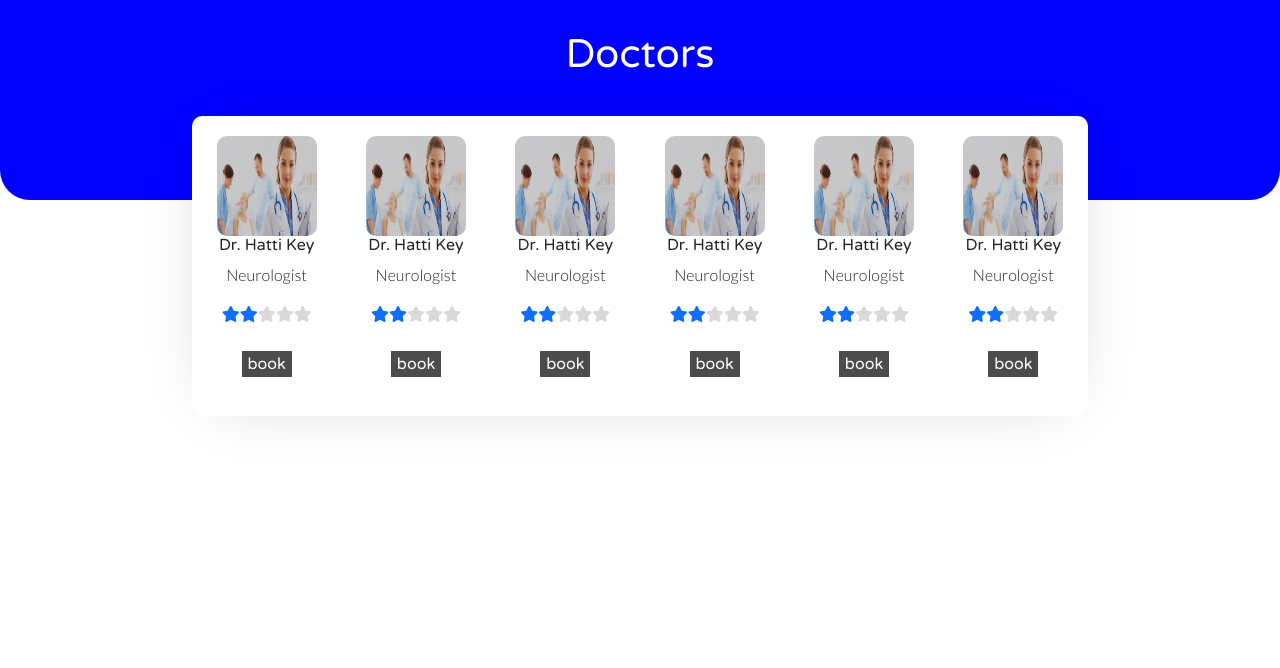
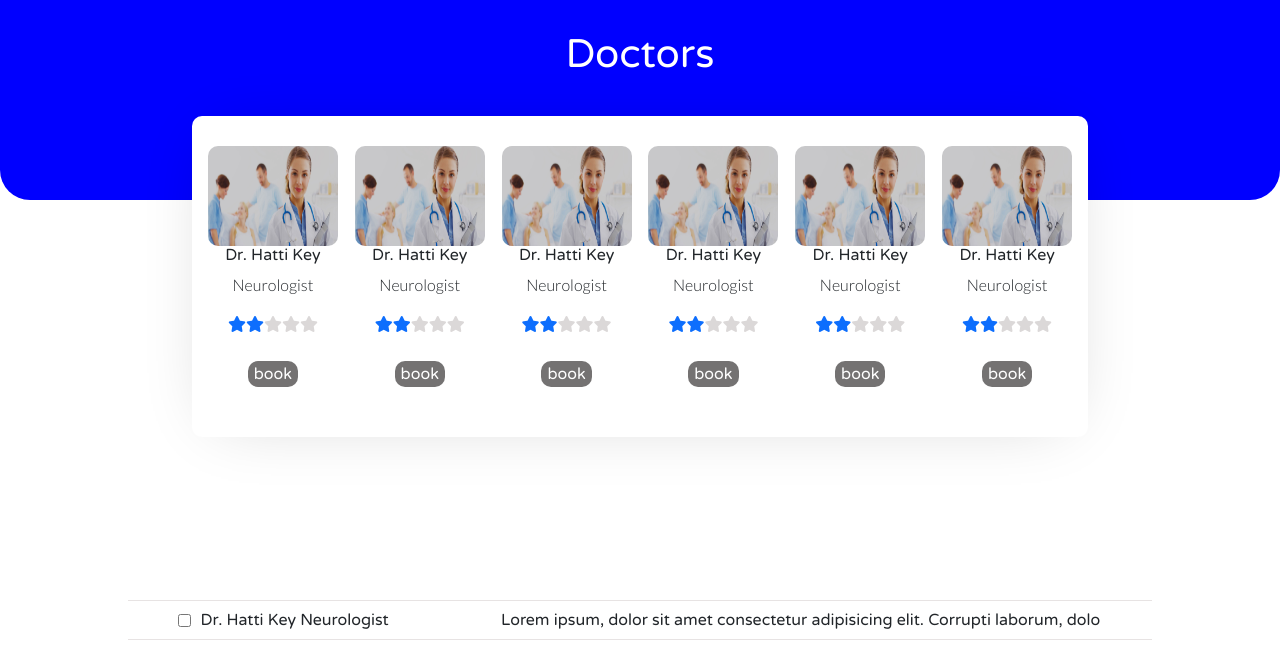
Before and after one commit to che30/front_end_appointment, a React (Create React App) app: page /Dashboard in a window 1280 px wide. Shown: the top 668 px of the page. Built offline with nearby package versions, Linux system fonts and the light colour scheme.

Commit message:
Fix styleint errors

```diff
--- a/src/App.css
+++ b/src/App.css
@@ -32,6 +32,7 @@
   from {
     transform: rotate(0deg);
   }
+
   to {
     transform: rotate(360deg);
   }
--- a/src/components/Dashboard.css
+++ b/src/components/Dashboard.css
@@ -1,10 +1,4 @@
 .header {
-    /* background-image: url('../assets/images/dashboard.jpg');
-    background-repeat: no-repeat;
-    background-size: cover;
-    height: 25vh; */
-    /* border-top-left-radius: 10px;
-    border-top-right-radius: 10px; */
   background-color: blue;
   border-bottom-left-radius: 30px;
   border-bottom-right-radius: 30px;
@@ -14,45 +8,221 @@
 .doctor__header {
   position: relative;
   top: 30px;
-
 }
 
 .doctors__contain {
   position: relative;
   top: 60px;
-    height: 300px;
+  height: auto;
   width: 70%;
   background-color: white;
   margin-left: auto;
   margin-right: auto;
   border-radius: 10px;
+  padding: 10px 10px 50px 10px;
+
   /* border: 2px solid whitesmoke; */
-    box-shadow: 0px 3px 66px -24px rgb(0 0 0 / 20%);
+  box-shadow: 0 3px 66px -24px rgb(0 0 0 / 20%);
 }
 
 .single__doctor__details {
-    display: flex;
-    flex-direction: row;
-    justify-content: space-around;
-    align-items: center;
+  display: grid;
+  grid-template-columns: 1fr 1fr 1fr 1fr 1fr 1fr;
+  gap: 5px;
   padding-top: 20px;
 }
+
 .single__doctor__details > div {
   display: flex;
   flex-direction: column;
   justify-content: space-around;
   align-items: center;
 }
+
 img {
-    width: 100px;
+  width: 130px;
   border-radius: 10px;
   height: 100px;
 }
+
 .text-grey {
   color: rgb(219, 216, 216);
 }
-button {
-    background-color: rgb(77, 76, 76);
+
+.doctors__contain .book__btn {
+  background-color: rgb(116, 114, 114);
   border: none;
   color: white;
+  border-radius: 10px;
 }
+
+.book__appointment__first__child {
+  background-color: blue;
+  display: flex;
+  justify-content: space-between;
+  padding: 5px 5px 5px 5px;
+
+  /* text-align: center; */
+}
+
+.d-inline-flex input {
+  border: none;
+  outline: none;
+}
+
+/* ::-webkit-input-placeholder {
+    text-align: center;
+} */
+#consult__form {
+  z-index: 1;
+  padding-bottom: 30px;
+}
+
+#consult__form input {
+  text-align: center;
+}
+
+textarea {
+  outline: none;
+  border: none;
+}
+
+.create__button {
+  border: none;
+  background-color: grey;
+  color: white;
+}
+
+.close__button {
+  border: none;
+  outline: none;
+  background-color: blue;
+  color: white;
+}
+
+.close__button__two {
+  border: none;
+  outline: none;
+  background-color: blue;
+  color: white;
+  width: 20px;
+  height: 20px;
+}
+
+.delete__edit__form {
+  margin-top: 200px;
+  width: 80%;
+}
+
+.delete__edit__form__child {
+  display: flex;
+  flex-direction: row;
+  align-items: center;
+  border-top: 1px solid rgb(231, 227, 227);
+  border-bottom: 1px solid rgb(231, 227, 227);
+  justify-content: space-around;
+}
+
+.checkbox__contain {
+  /* width: 30%;
+    background-color: aqua; */
+}
+
+.doc__info {
+  margin-left: 10px;
+}
+
+.message__section {
+  min-height: 10vh;
+}
+
+.message__doc {
+  overflow: hidden;
+  white-space: nowrap;
+  width: 60%;
+}
+
+.full__message__section {
+  margin-top: 360px;
+  text-align: center;
+  border: 1px solid rgb(212, 208, 208);
+  width: 30%;
+  padding: 0 0 20px 0;
+  border-bottom-left-radius: 10px;
+  border-top-left-radius: 10px;
+  border-bottom-right-radius: 10px;
+  border-top-right-radius: 10px;
+  margin-left: auto;
+  margin-right: auto;
+}
+
+.full__message button {
+  width: auto;
+}
+
+.full__message {
+  /* box-shadow: 0px 3px 66px -24px rgb(0 0 0 / 20%); */
+}
+
+@media (min-width: 767px) and (max-width: 1024px) {
+  img {
+    width: 200px;
+  }
+
+  .single__doctor__details {
+    display: grid;
+    grid-template-columns: 1fr 1fr 1fr;
+    gap: 10px;
+    padding-top: 20px;
+  }
+
+  .single__doctor__details > div {
+    padding-top: 50px;
+  }
+
+  .full__message__section {
+    margin-top: 700px;
+    margin-bottom: 15px;
+  }
+
+  .delete__edit__form {
+    margin-top: 500px;
+    padding-bottom: 30px;
+  }
+}
+
+@media (max-width: 567px) {
+  .single__doctor__details {
+    grid-template-columns: 1fr 1fr;
+  }
+
+  .delete__edit__form__child {
+    margin-top: 650px;
+  }
+
+  .full__message__section {
+    margin-top: 850px;
+  }
+
+  .doctors__contain {
+    width: 90%;
+  }
+
+  img {
+    width: 140px;
+  }
+}
+
+@media (max-width: 767px) and (min-width: 567px) {
+  .single__doctor__details {
+    grid-template-columns: 1fr 1fr 1fr;
+  }
+
+  .full__message__section {
+    margin-top: 600px;
+  }
+
+  .delete__edit__form__child {
+    margin-top: 380px;
+  }
+}
--- a/src/components/Dashboard.js
+++ b/src/components/Dashboard.js
@@ -1,8 +1,56 @@
-import React from 'react';
+import React, { useEffect, useState } from 'react';
 import './Dashboard.css';
 import bg1 from '../assets/images/bg_1.jpg';
 
-const Dashboard = () => (
+const Dashboard = () => {
+  const myArr = [1, 2, 3, 4, 5, 6];
+  // const messages = [{1: 'zyleeem kassamali', 2: 'zephania Nkwenty', 3: 'Anangsong desmond'}]
+  const [book, setBook] = useState(false);
+  const [readMsg, setReadMsg] = useState(false);
+  useEffect(() => {
+    if (book === false) {
+      document.getElementById('consult__form').style.display = 'none';
+      document.getElementById('del__edit__form').style.display = 'block';
+    } else {
+      document.getElementById('consult__form').style.display = 'flex';
+      document.getElementById('del__edit__form').style.display = 'none';
+    }
+  });
+  useEffect(() => {
+    const container = document.createElement('div');
+    if (readMsg) {
+      document.querySelector('.delete__edit__form').style.display = 'none';
+      if (document.querySelector('.full__message').parentNode.lastChild.innerHTML !== '') {
+        document.querySelector('.full__message').parentNode.lastChild.remove();
+      }
+      container.innerHTML = 'Lorem ipsum dolor sit amet consectetur adipisicing elit.';
+      const fullMessage = document.getElementById('full__message__section');
+      fullMessage.style.display = 'block';
+      fullMessage.appendChild(container);
+    } else {
+      document.getElementById('full__message__section').style.display = 'none';
+      // document.getElementById('del__edit__form').style.display = 'block';
+      document.querySelector('.delete__edit__form').style.display = 'block';
+      // document.querySelector('.delete__edit__form').classList.add('bg-danger');
+    }
+  });
+  const handleClick = () => {
+    setBook(!book);
+  };
+  const handleSubmit = () => {
+    console.log('submitted');
+  };
+  const handleClose = () => {
+    setBook(!book);
+  };
+  const showMessage = () => {
+    setReadMsg(!readMsg);
+  };
+  const handleCloseMessage = () => {
+    setReadMsg(!readMsg);
+    // document.getElementById('full__message').style.display = 'none';
+  };
+  return (
     <>
       <section>
         <div className="header">
@@ -11,7 +59,9 @@ const Dashboard = () => (
           </h1>
           <div className="doctors__contain">
             <div className="single__doctor__details">
-            <div>
+              {myArr.map((elt) => (
+
+                <div className="first__padding" key={elt}>
                   <img src={bg1} alt="first doctor" />
                   <h6>Dr. Hatti Key</h6>
                   <p>Neurologist</p>
@@ -23,83 +73,69 @@ const Dashboard = () => (
                     <i className="fa-solid fa-star text-grey" />
                   </span>
                   <br />
-              <button type="button">book</button>
+                  <button type="button" className="book__btn" id={elt} onClick={handleClick}>book</button>
                 </div>
 
-            <div>
-              <img src={bg1} alt="first doctor" />
-              <h6>Dr. Hatti Key</h6>
-              <p>Neurologist</p>
-              <span>
-                <span className="fa fa-star text-primary" />
-                <span className="fa fa-star text-primary" />
-                <i className="fa-solid fa-star text-grey" />
-                <i className="fa-solid fa-star text-grey" />
-                <i className="fa-solid fa-star text-grey" />
-              </span>
-              <br />
-              <button type="button">book</button>
-            </div>
-
-            <div>
-              <img src={bg1} alt="first doctor" />
-              <h6>Dr. Hatti Key</h6>
-              <p>Neurologist</p>
-              <span>
-                <span className="fa fa-star text-primary" />
-                <span className="fa fa-star text-primary" />
-                <i className="fa-solid fa-star text-grey" />
-                <i className="fa-solid fa-star text-grey" />
-                <i className="fa-solid fa-star text-grey" />
-              </span>
-              <br />
-              <button type="button">book</button>
-            </div>
-            <div>
-              <img src={bg1} alt="first doctor" />
-              <h6>Dr. Hatti Key</h6>
-              <p>Neurologist</p>
-              <span>
-                <span className="fa fa-star text-primary" />
-                <span className="fa fa-star text-primary" />
-                <i className="fa-solid fa-star text-grey" />
-                <i className="fa-solid fa-star text-grey" />
-                <i className="fa-solid fa-star text-grey" />
-              </span>
-              <br />
-              <button type="button">book</button>
-            </div>
-            <div>
-              <img src={bg1} alt="first doctor" />
-              <h6>Dr. Hatti Key</h6>
-              <p>Neurologist</p>
-              <span>
-                <span className="fa fa-star text-primary" />
-                <span className="fa fa-star text-primary" />
-                <i className="fa-solid fa-star text-grey" />
-                <i className="fa-solid fa-star text-grey" />
-                <i className="fa-solid fa-star text-grey" />
-              </span>
-              <br />
-              <button type="button">book</button>
-            </div>
-            <div>
-              <img src={bg1} alt="first doctor" />
-              <h6>Dr. Hatti Key</h6>
-              <p>Neurologist</p>
-              <span>
-                <span className="fa fa-star text-primary" />
-                <span className="fa fa-star text-primary" />
-                <i className="fa-solid fa-star text-grey" />
-                <i className="fa-solid fa-star text-grey" />
-                <i className="fa-solid fa-star text-grey" />
-              </span>
-              <br />
-              <button type="button">book</button>
+              ))}
             </div>
           </div>
+          <div className="book__appointment">
+            <form id="consult__form">
+              <div className="book__appointment__first__child text-white">
+                <div> New Appointent</div>
+                <button type="button" className="close__button" onClick={handleClose}>
+                  <i aria-label="text" role="button" className="fa-solid fa-xmark" />
+                </button>
+              </div>
+              <div className="d-inline-flex justify-content-around align-items-center">
+                <span>To</span>
+                <input className="w-75" type="text" value="test value" />
+              </div>
+              <textarea id="w3review" name="w3review" rows="4" cols="50" value="test" placeholder="message" />
+              <button type="button" className="create__button" onClick={handleSubmit}>submit</button>
+            </form>
           </div>
         </div>
       </section>
+      <div className="message__section" id="del__edit__form">
+        <div>
+          <form className="delete__edit__form">
+            <div
+              className="delete__edit__form__child"
+            >
+              <div className="d-flex align-items-center checkbox__contain">
+                <input type="checkbox" id="vehicle1" name="vehicle1" value="Bike" />
+                <div className="doc__info">
+                  {' '}
+                  <span>Dr. Hatti Key</span>
+                  {' '}
+                  <span>Neurologist</span>
+                  {' '}
+                </div>
+              </div>
+              <div
+                role="button"
+                tabIndex="0"
+                onKeyPress={showMessage}
+                onClick={showMessage}
+                className="message__doc btn"
+              >
+                Lorem ipsum, dolor sit amet consectetur adipisicing elit.
+                Corrupti laborum, dolor voluptas blanditiis dicta nostrum!
+                Quos dolorem, cupiditate nesciunt fugit
+                quis nemo praesentium, ipsam quia molestias ex blanditiis
+                dolore sint.
+              </div>
+            </div>
+          </form>
+        </div>
+        <div className="full__message__section" id="full__message__section">
+          <button type="button" className="close__button__two" onClick={handleCloseMessage}>
+            <i className="fa-solid fa-xmark" />
+          </button>
+          <div className="full__message" />
+        </div>
+      </div>
     </>
-); export default Dashboard;
+  );
+}; export default Dashboard;
--- a/src/components/DentalHead.css
+++ b/src/components/DentalHead.css
@@ -9,13 +9,13 @@
   justify-content: space-around;
   margin-top: 100px;
 }
+
 .chief__doctor__section img {
   width: 100%;
   height: auto;
 }
 
 .about-wrap {
-
   background: linear-gradient(135deg, #2f89fc 0%, #2cbcbc 100%);
   color: white;
   font-family: 'Lato-Regular', Arial, sans-serif;
@@ -24,10 +24,11 @@
 }
 
 p {
-    font-family: 'Lato-Light';
+  font-family: 'Lato-Light', Arial, sans-serif;
   font-weight: 500;
 }
+
 i {
   font-weight: 900;
-    font-family: 'Lato-bold';
+  font-family: 'Lato-bold', Arial, sans-serif;
 }
```
Also changed, not shown: src/components/ExperiencedDoctors.css (+11 -5 lines), src/components/IntroSection.css (+35 -16 lines), src/components/OurServiceHeader.css (+9 -3 lines), src/components/Signup.css (+12 -5 lines), src/index.css (+12 -7 lines). Lines whose indentation alone changed are shown as unchanged.
